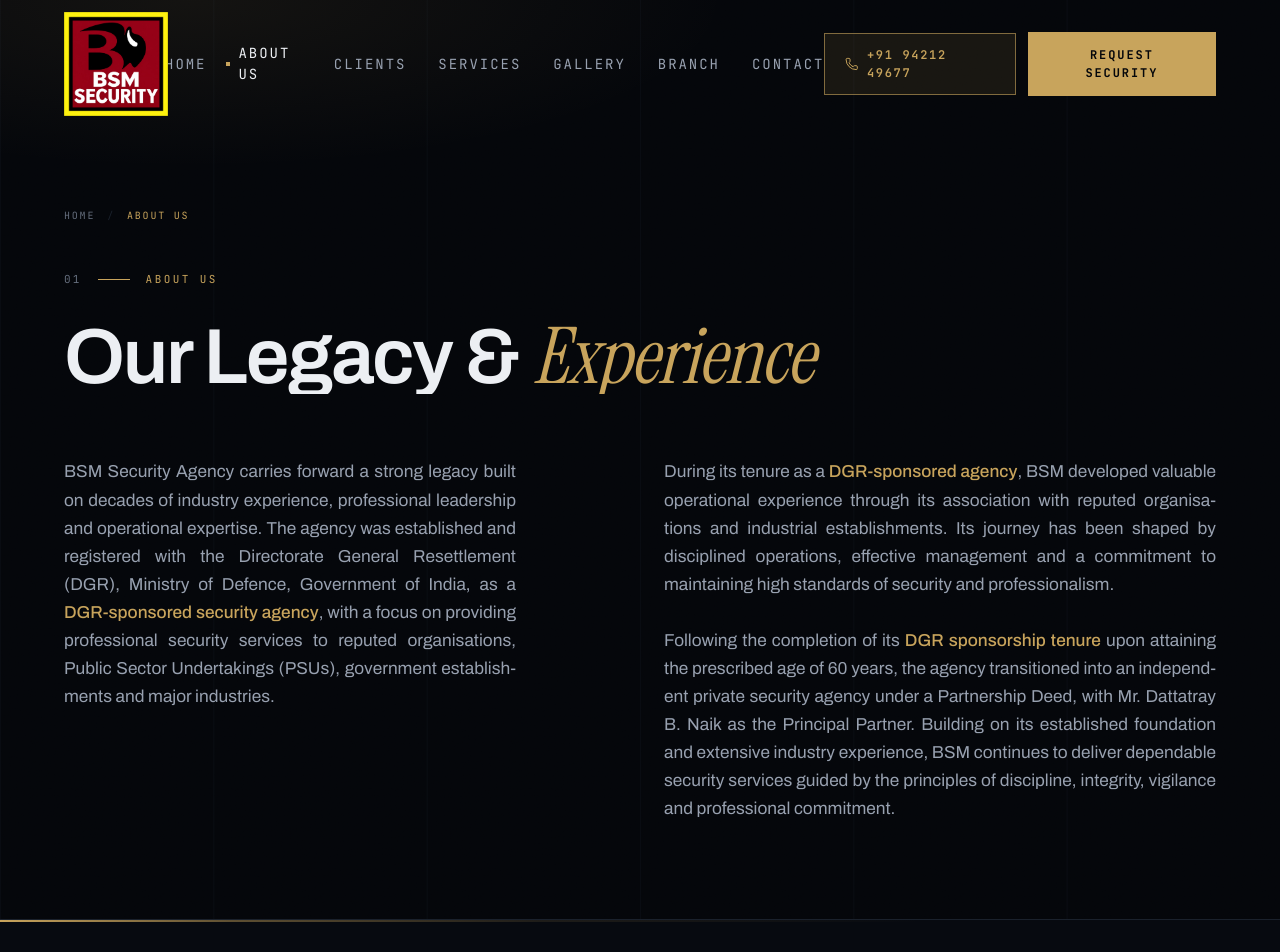
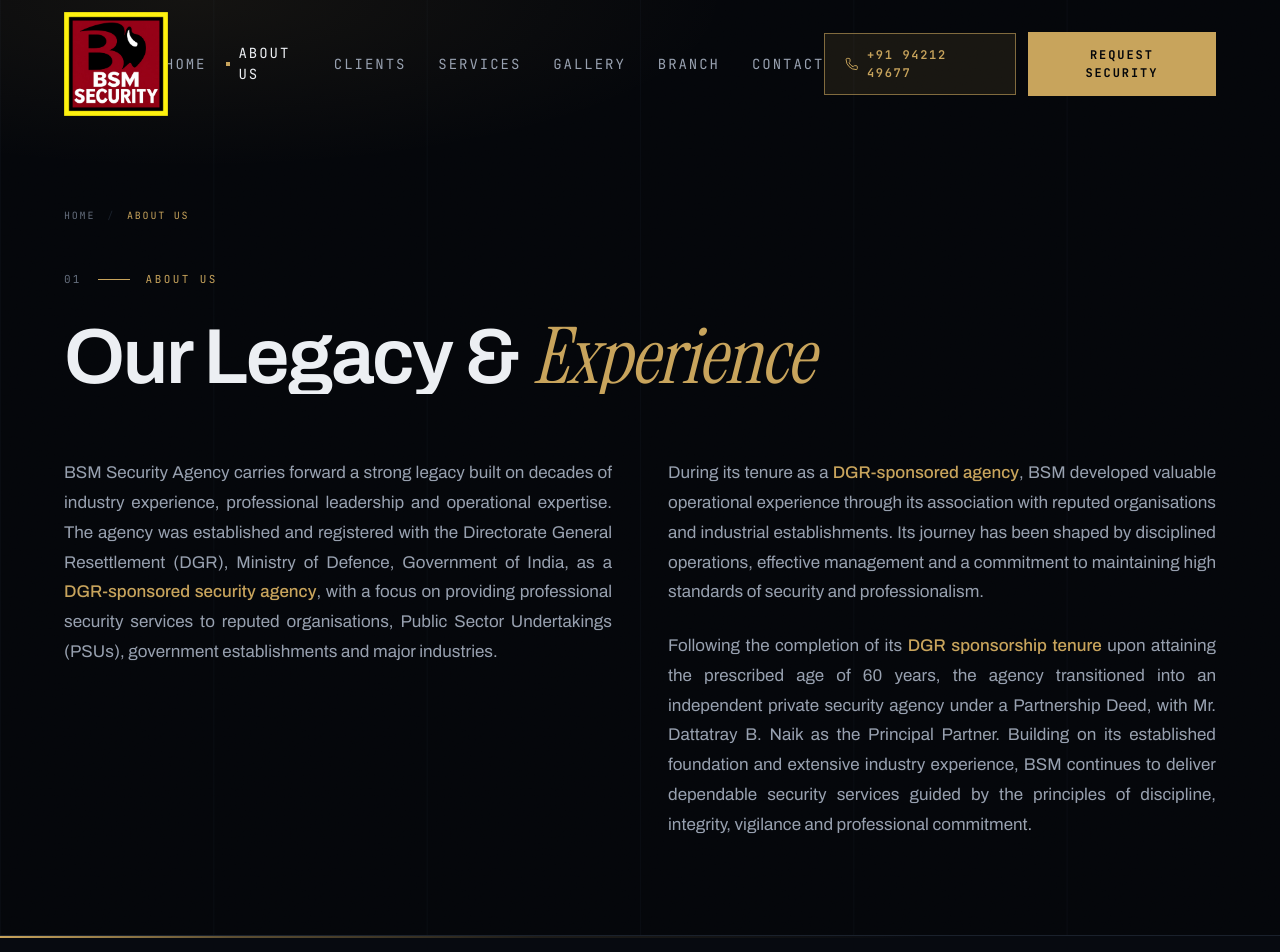
Before and after one commit to naiknihal2003/BSM-Security-Website, a Next.js app: page /about in a window 1280 px wide. Shown: the top 952 px of the page. Built offline with nearby package versions, Linux system fonts and the light colour scheme.

Commit message:
About Us: equal justified columns, no hyphenation

```diff
--- a/app/about/page.tsx
+++ b/app/about/page.tsx
@@ -30,10 +30,11 @@ export const metadata: Metadata = {
 };
 
 /**
- * Body copy on this page is justified. Hyphenation is enabled with it —
- * justified text in a narrow column pulls words apart without it.
+ * Body copy on this page is justified. Hyphenation is deliberately off:
+ * broken words (pro-fessional, independ-ent) read as cheap in a column this
+ * wide, and the measure is generous enough to justify cleanly without it.
  */
-const prose = "text-justify hyphens-auto";
+const prose = "text-justify";
 
 /** One frame per leader, in profile order. */
 const leaderShots = {
@@ -66,23 +67,25 @@ export default function AboutPage() {
           </>
         }
       >
-        {/* Two columns of the same type: the opening paragraph on the left,
-            the rest of the account on the right, so the text fills the grid
-            without one side reading larger than the other. */}
-        <div className="mt-16 grid gap-10 lg:grid-cols-12 lg:gap-12">
-          <div className="lg:col-span-5">
-            <p data-reveal="up" className={`text-lead leading-relaxed text-mist ${prose}`}>
-              <Marked text={legacy.paragraphs[0]} marks={legacyMarks} />
-            </p>
-          </div>
+        {/* Two columns of equal width and equal type, tops aligned: the
+            opening paragraph on the left, the rest of the account on the
+            right. The measure stays around 60 characters, which justifies
+            without opening gaps. */}
+        <div className="mt-16 grid gap-x-14 gap-y-8 lg:grid-cols-2">
+          <p
+            data-reveal="up"
+            className={`text-[1.0625rem] leading-[1.75] text-mist ${prose}`}
+          >
+            <Marked text={legacy.paragraphs[0]} marks={legacyMarks} />
+          </p>
 
-          <div className="space-y-7 lg:col-span-6 lg:col-start-7">
+          <div className="space-y-6">
             {legacy.paragraphs.slice(1).map((paragraph, i) => (
               <p
                 key={i}
                 data-reveal="up"
                 data-delay={((i + 1) * 0.06).toFixed(2)}
-                className={`text-lead leading-relaxed text-mist ${prose}`}
+                className={`text-[1.0625rem] leading-[1.75] text-mist ${prose}`}
               >
                 <Marked text={paragraph} marks={legacyMarks} />
               </p>
```
